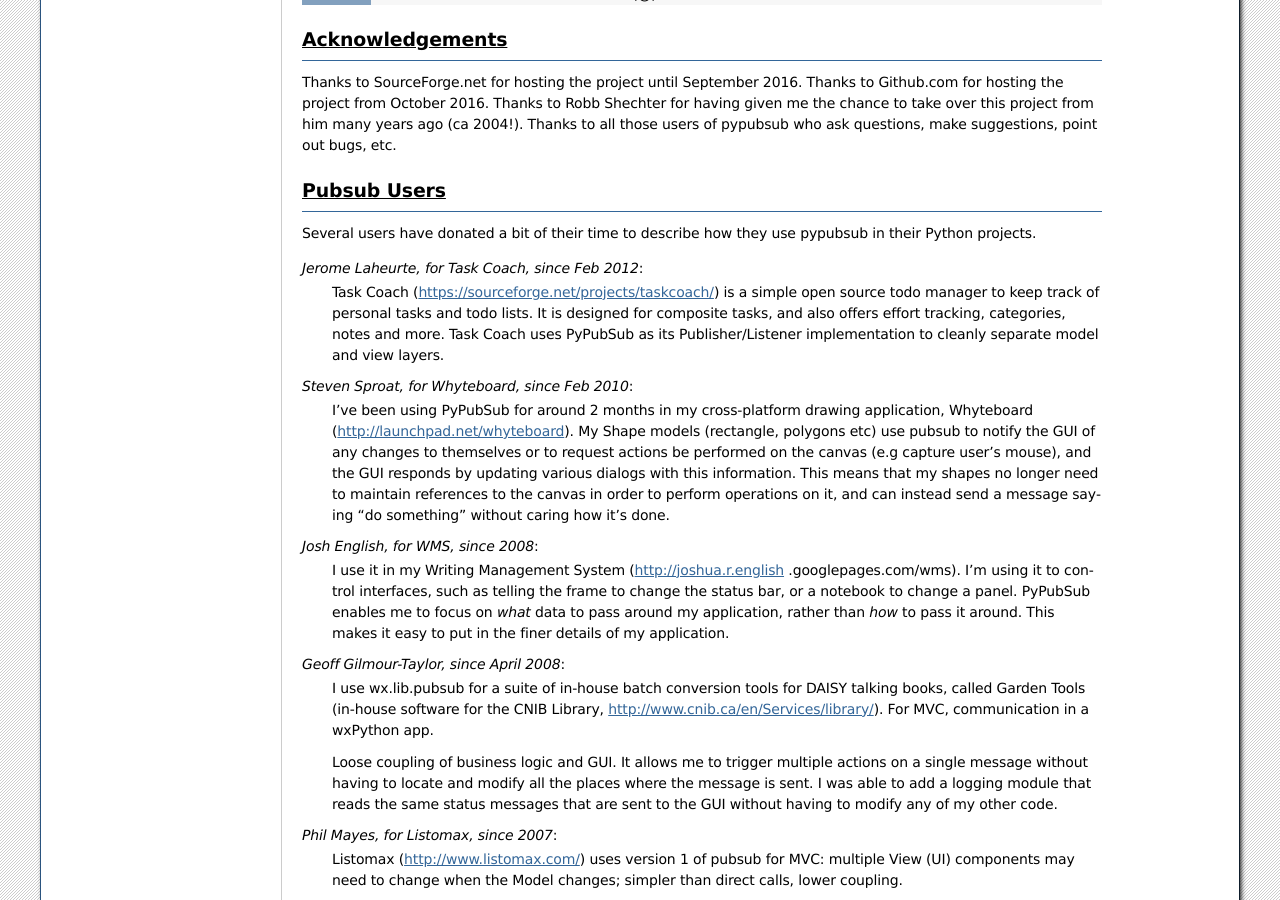
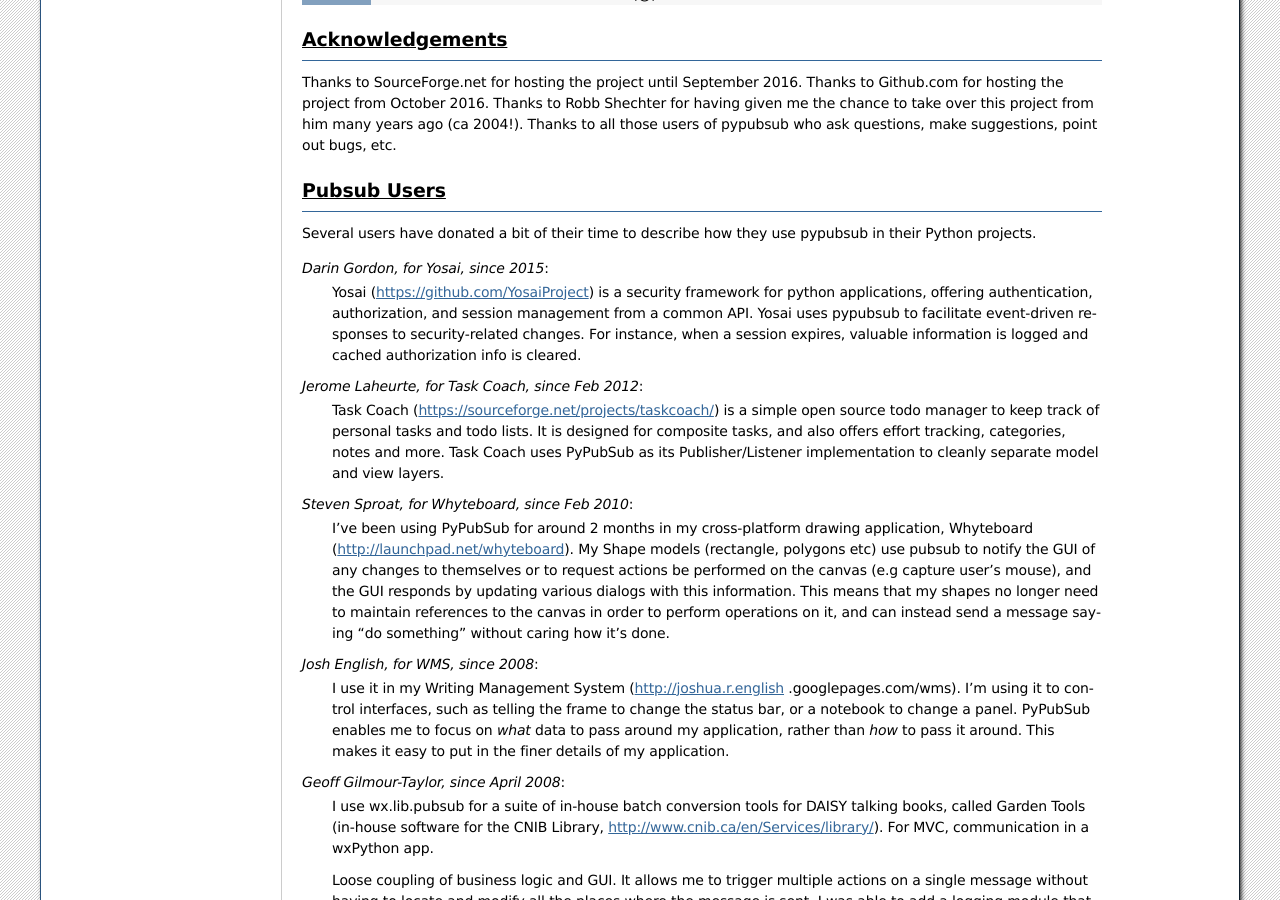
Before and after one commit to schollii/pypubsub, a Sphinx documentation site: the page built from docs/about.rst, in a window 1280 px wide and 900 px high, scrolled down 685 px. Built offline with Sphinx 7.4.7, drawn with Linux system fonts in a browser that asks for light colours; pages that are not in the unit, such as notebooks, are missing from menus.

Commit message:
FIX: issue #1 FIX: support cache_from_source in all python versions FIX: add Path.write_text for Python < 3.5 ADD: user entry for Gordon

```diff
--- a/docs/about.rst
+++ b/docs/about.rst
@@ -44,6 +44,15 @@
 
 Several users have donated a bit of their time to describe how they use
 pypubsub in their Python projects.
+
+*Darin Gordon, for Yosai, since 2015*:
+    Yosai (https://github.com/YosaiProject) is a security framework for python
+    applications, offering authentication,
+    authorization, and session management from a common API.  Yosai uses pypubsub to
+    facilitate event-driven responses to security-related changes.  For instance,
+    when a session expires, valuable information is logged and cached authorization
+    info is cleared.
+
 
 *Jerome Laheurte, for Task Coach, since Feb 2012*:
     Task Coach (https://sourceforge.net/projects/taskcoach/) is a
--- a/docs/conf.py
+++ b/docs/conf.py
@@ -60,7 +60,7 @@
 # The short X.Y version.
 version = '4.0'
 # The full version, including alpha/beta/rc tags.
-release = '4.0.0rc5'
+release = '4.0.0rc4'
 
 # The language for content autogenerated by Sphinx. Refer to documentation
 # for a list of supported languages.
--- a/docs/usage/usage_basic_tasks.rst
+++ b/docs/usage/usage_basic_tasks.rst
@@ -259,11 +259,11 @@
 ^^^^^^^^^^^^^^^^^^^^^^^
 
 If a listener requires to know the topic of the message, a specially named
-default value ``pub.AUTO_TOPIC_OBJ`` can be used for one of its call parameters:
+default value ``pub.AUTO_TOPIC`` can be used for one of its call parameters:
 at call time, pubsub will replace the value by the pub.TopicObj object for the topic.
 It can be queried to find the topic name via Topic.getName()::
 
-	def listener(topic=pub.AUTO_TOPIC_OBJ):
+	def listener(topic=pub.AUTO_TOPIC):
 		print "real topic is", topic.getName()
 	pub.subscribe(listener, "some_topic")
 	pub.sendMessage("some_topic") # no data
--- a/src/pubsub/__init__.py
+++ b/src/pubsub/__init__.py
@@ -8,7 +8,7 @@
 _PREVIOUS_RELEASE_DATE = "2014-02-01"
 _PREVIOUS_RELEASE_VER = "3.3.0"
 
-__version__ = "4.0.0rc5"
+__version__ = "4.0.0rc4"
 
 __all__ = [
     'pub',
```
Also changed, not shown: docs/index.rst (+14 -5 lines), 2 other files.
